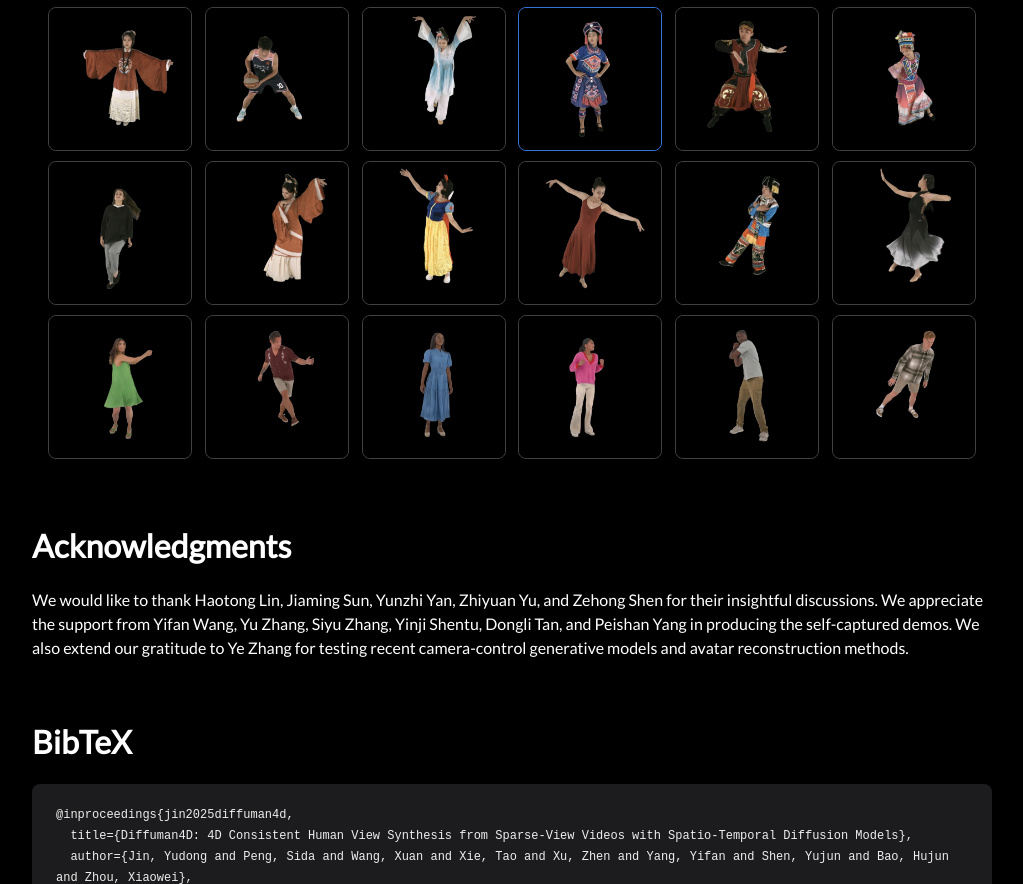
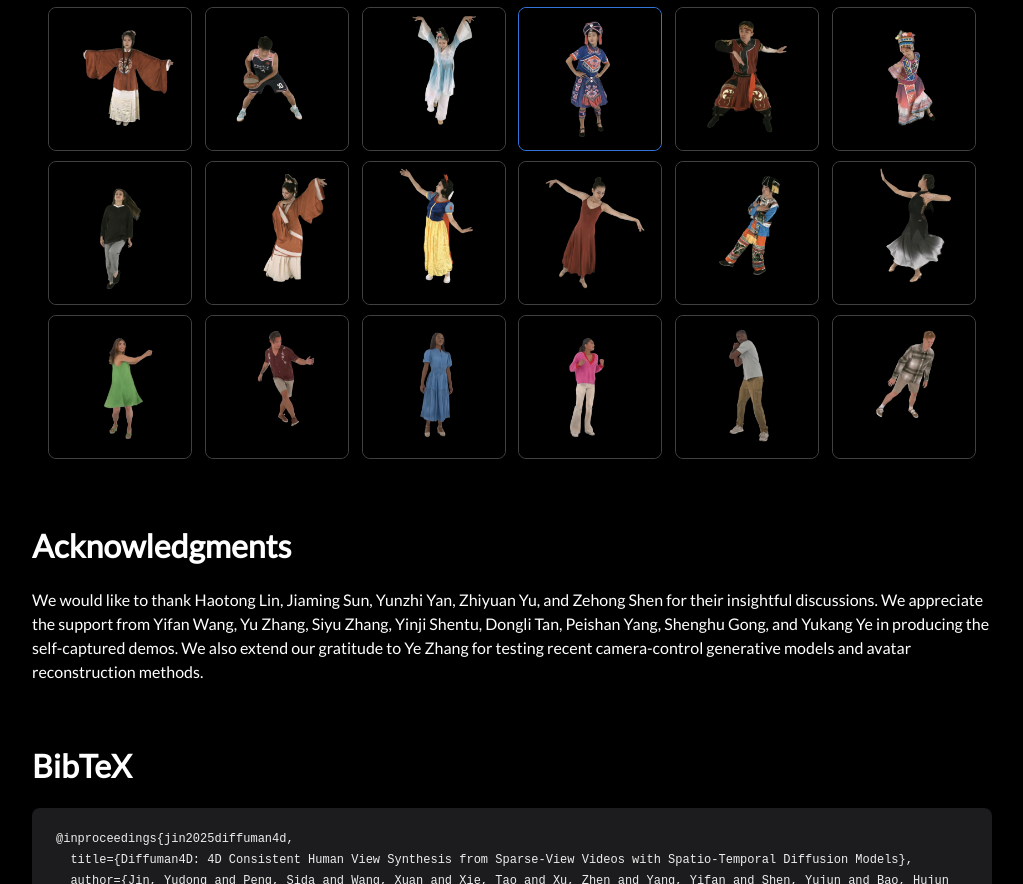
Before and after one commit to diffuman4d/diffuman4d.github.io, a plain HTML site: page index.html in a window 1280 px wide. Shown: the part 3851-4735 px from the top of the page, without its empty margins (128-1151 px from the left). Drawn offline with nearby package versions, Linux system fonts and the light colour scheme; some icons are missing.

Commit message:
Update acknowledgments.

```diff
--- a/index.html
+++ b/index.html
@@ -297,9 +297,9 @@
     <div class="container is-max-desktop">
       <h2 class="title">Acknowledgments</h2>
       <p>We would like to thank Haotong Lin, Jiaming Sun, Yunzhi Yan, Zhiyuan Yu, and Zehong Shen for their insightful
-        discussions. We appreciate the support from Yifan Wang, Yu Zhang, Siyu Zhang, Yinji Shentu, Dongli Tan, and
-        Peishan Yang in producing the self-captured demos. We also extend our gratitude to Ye Zhang for testing recent
-        camera-control generative models and avatar reconstruction methods.</p>
+        discussions. We appreciate the support from Yifan Wang, Yu Zhang, Siyu Zhang, Yinji Shentu, Dongli Tan, Peishan
+        Yang, Shenghu Gong, and Yukang Ye in producing the self-captured demos. We also extend our gratitude to Ye Zhang
+        for testing recent camera-control generative models and avatar reconstruction methods.</p>
     </div>
   </section>
 
```
